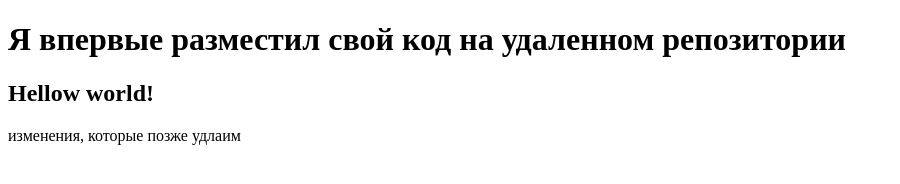
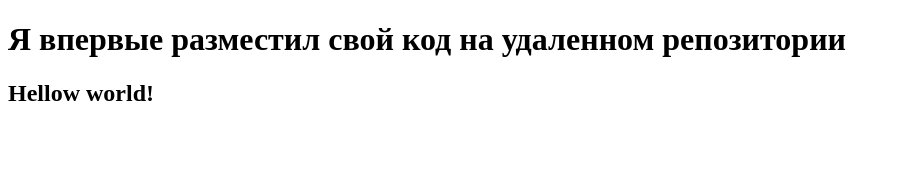
Before and after one commit to BananILN/new-repo, a plain HTML site: page index.html in a window 1280 px wide. Shown: the whole page, without its empty margins (0-900 px from the left). Drawn offline with Linux system fonts and the light colour scheme.

Commit message:
Revert "wrong changes"
This reverts commit 7b63be71bbba70f34d1161bacd889a27b77bf426.

```diff
--- a/index.html
+++ b/index.html
@@ -8,6 +8,5 @@
 <body>
     <h1>Я впервые разместил свой код на удаленном репозитории</h1>
     <h2>Hellow world!</h2>
-    <p>изменения, которые позже удлаим</p>
 </body>
 </html>
```
